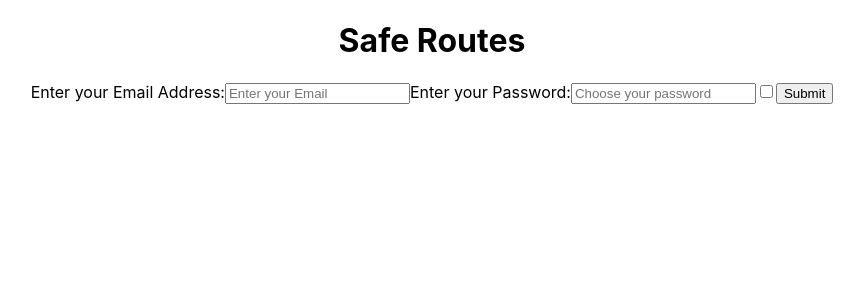
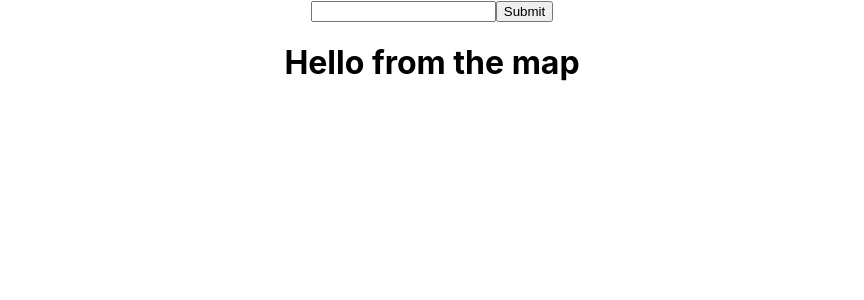
Before and after one commit to Build-Week-Safe-Routes-2/FE_Safe-Routes, a React (Create React App) app: page / in a window 1280 px wide. Shown: the top 300 px of the page, without its empty margins (208-1072 px from the left). Built offline with nearby package versions, Linux system fonts and the light colour scheme.

Commit message:
setup input field with simple tracking also have form submit handled

```diff
--- a/src/App.js
+++ b/src/App.js
@@ -3,13 +3,13 @@ import "./App.css";
 
 import SignUpForm from "./components/SignUp/SignUp";
 import SigninForm from './components/Signin/SigninForm'
-
+import Map from './components/Map/Map';
 function App() {
   return (
     <div className="App">
-      <h1>Safe Routes</h1>
      {/* <SigninForm /> */}
-      <SignUpForm />
+			{/* <SignUpForm /> */}
+			<Map />
     </div>
   );
 }
--- /dev/null
+++ b/src/components/Map/Map.jsx
@@ -0,0 +1,14 @@
+import React from 'react'
+import MapNav from '../MapNav/MapNav';
+function MapView(){
+	return(
+		<div>
+			<div>
+				<MapNav/>
+			</div>
+			<h1>Hello from the map</h1>
+		</div>
+	)
+}
+
+export default MapView;
--- /dev/null
+++ b/src/components/MapNav/MapNav.jsx
@@ -0,0 +1,30 @@
+import React from 'react'
+
+function MapNav(){
+	const [address, setAddress] = React.useState({address: ""});
+
+	const changeHandler = e => {
+		// console.log(e.target.value);
+		setAddress({address: e.target.value})
+	}
+
+	const submitHandler = e => {
+		e.preventDefault()
+		console.log(address.address)
+	}
+	return(
+		<div>
+			<form onSubmit={submitHandler}>
+				<input
+					type="text"
+					name="address"
+					value={address.address}
+					onChange={changeHandler}
+				/>
+				<button>Submit</button>
+			</form>
+		</div>
+	)
+}
+
+export default MapNav;
--- a/src/components/SignUp/SignUp.jsx
+++ b/src/components/SignUp/SignUp.jsx
@@ -57,7 +57,7 @@ const FormikSignUpForm = withFormik({
     axiosWithAuth()
       .post("/auth/register", {username: values.username, password: values.password})
       .then(res => {
-        console.log(res)
+				console.log(res)
       })
       .catch(err => {
         console.error("error", err);
```
